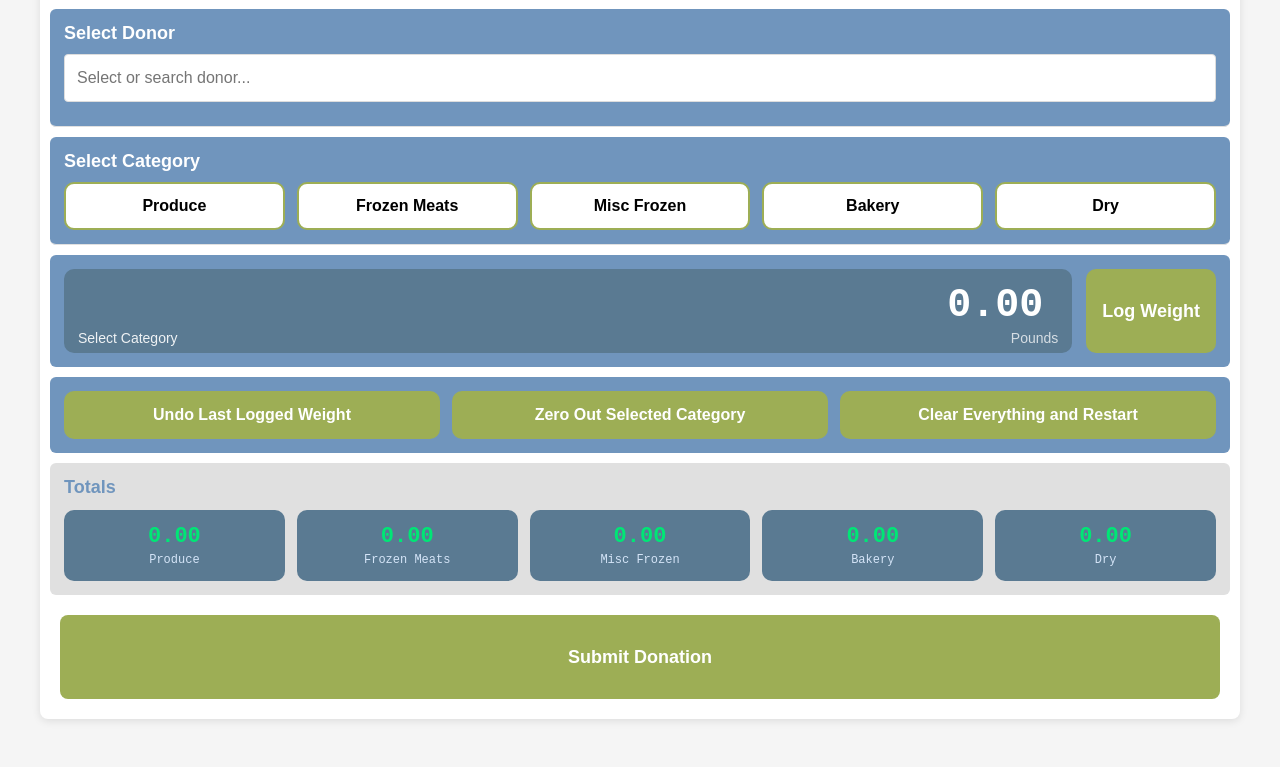
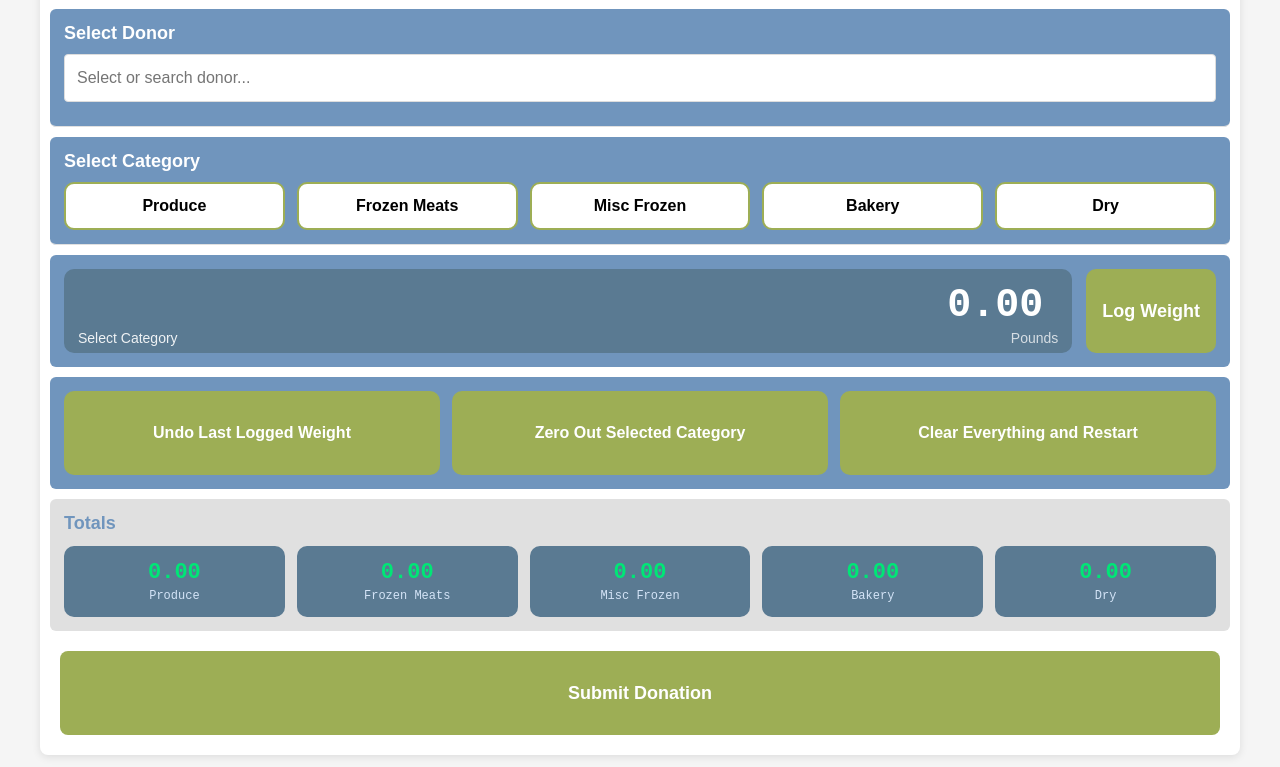
Before and after one commit to amaBridge/hancock-county-food-pantry, a website: page index.html in a window 1280 px wide. Shown: the part 174-941 px from the top of the page. Before the commit the page ends 905 px from the top, so only its background shows below. Drawn offline with Linux system fonts and the light colour scheme; no server answers.

Commit message:
Match action buttons height to Log Weight

```diff
--- a/index.html
+++ b/index.html
@@ -676,6 +676,7 @@
               ACTION BUTTONS SECTION
           ============================== */
         .buttons-section {
+            --entry-height: 84px;
             background-color: #7095bd;
             padding: 14px;
             display: flex;
@@ -701,7 +702,7 @@
             word-break: normal;
             line-height: 1.2;
             text-align: center;
-            min-height: 48px;
+            min-height: var(--entry-height);
         }
 
         .btn-submit {
```
